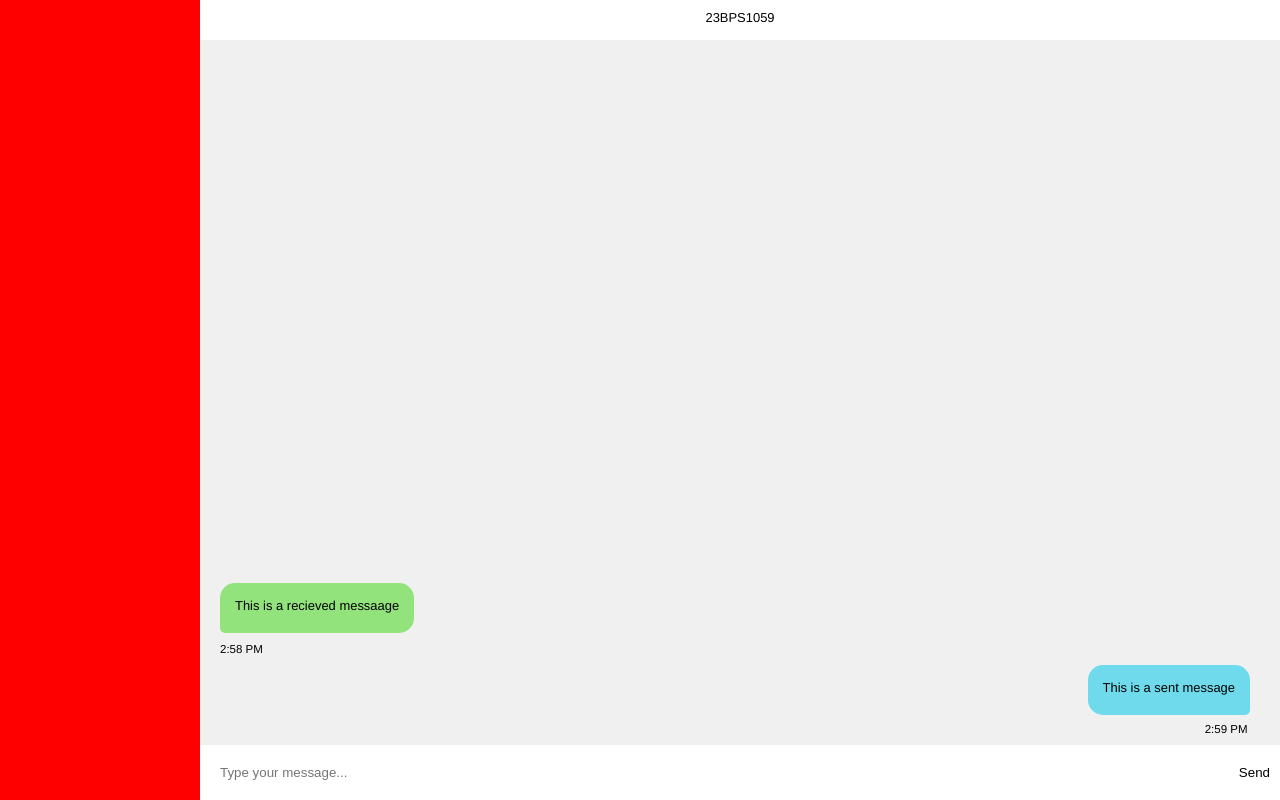
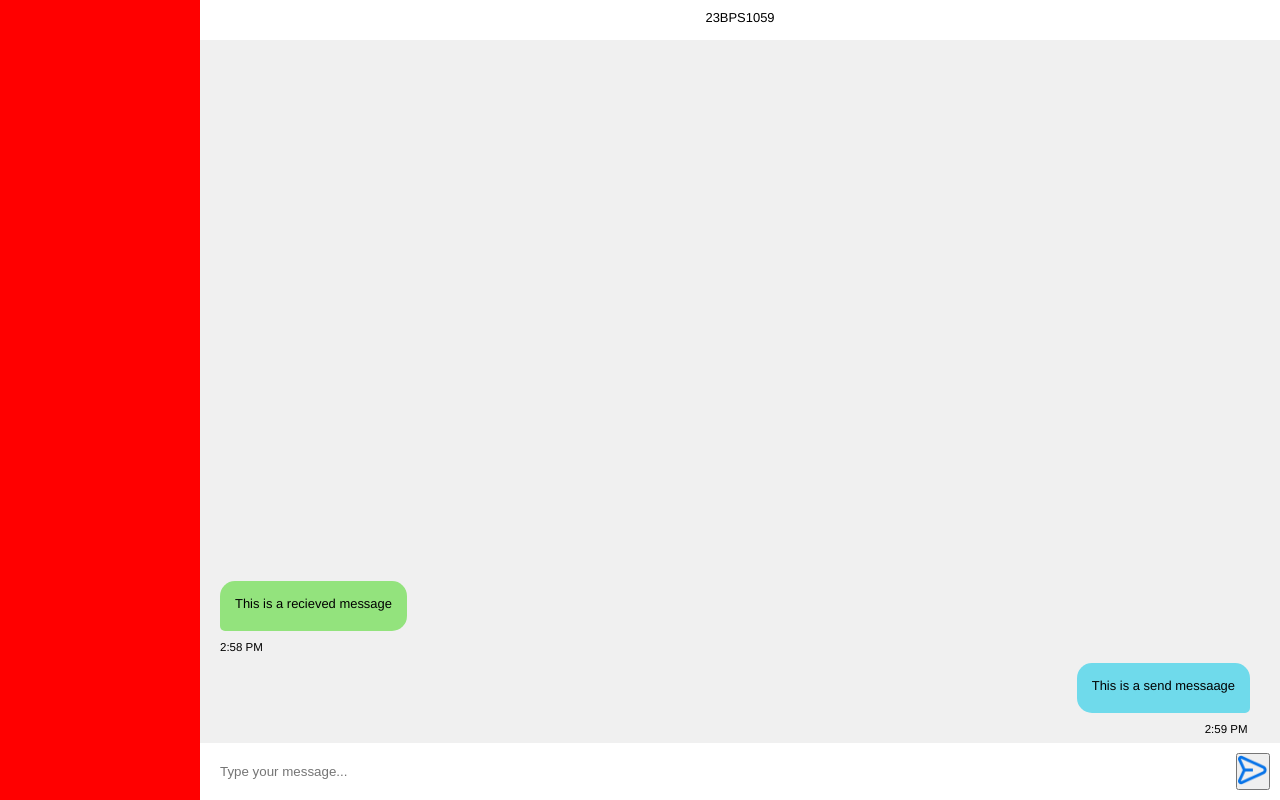
Before and after one commit to LakshyaJain08/chat-site, a plain HTML site: page index.html in a window 1280 px wide. Drawn offline with Linux system fonts and the light colour scheme.

Commit message:
Update index.html

```diff
--- a/index.html
+++ b/index.html
@@ -14,14 +14,14 @@
            <p>23BPS1059</p>
       </div>
       <div class="messages">
-        <div class="message green-message">This is a recieved messaage</div>
+        <div class="message green-message">This is a recieved message</div>
         <div class="message-time-green">2:58 PM</div>
-        <div class="message blue-message">This is a sent message</div>
+        <div class="message blue-message">This is a send messaage</div>
         <div class="message-time-blue">2:59 PM</div>
       </div>
       <div class="input-area">
         <input type="text" id="message-input" placeholder="Type your message...">
-        <button id="send-button">Send</button>
+        <button><img src="send.png" id="send-button" height="30px"></button>
       </div>
     </div>
   </div>
```
